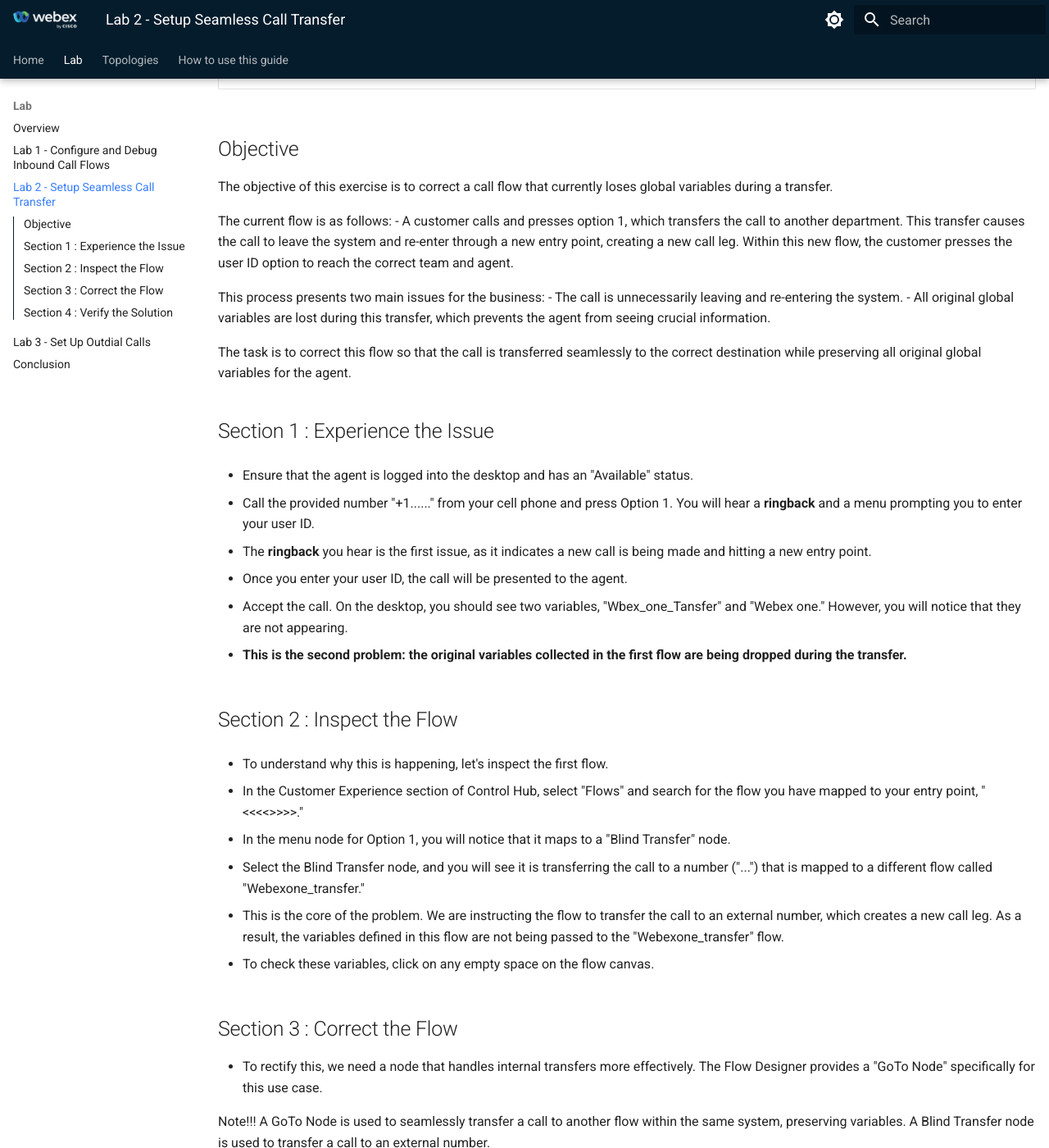
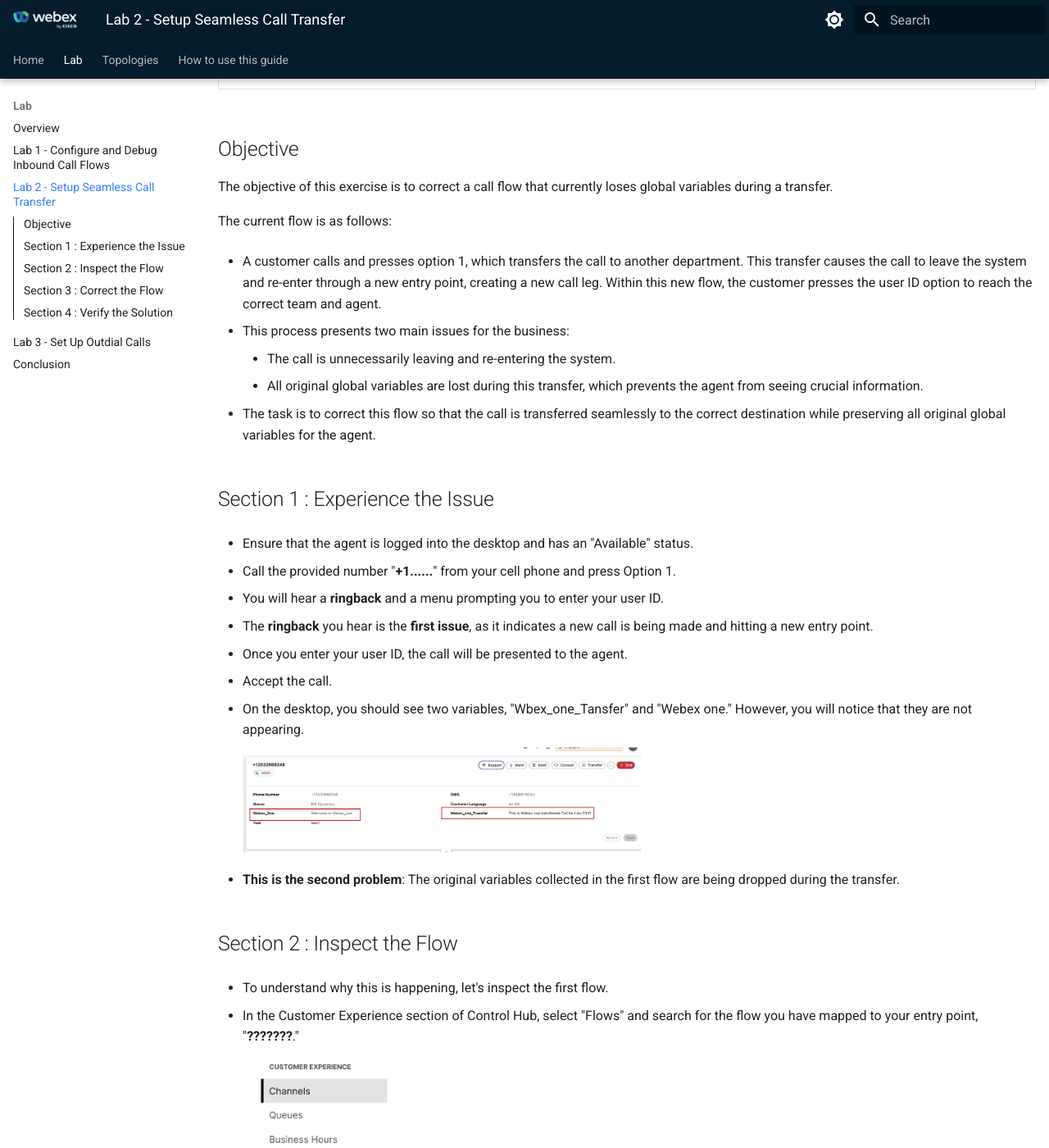
Before and after one commit to WebexCC-SA/LAB-2310, an MkDocs documentation site: the page built from docs/Excercise2.md, in a window 1280 px wide and 1400 px high, scrolled down 323 px. Shown: the whole window at 82% size. Built offline with MkDocs 1.6.1 and Material for MkDocs 9.7.7, drawn with Linux system fonts in a browser that asks for light colours; some of the changed lines change nothing that is shown; some of the changed text lies outside the part shown.

Commit message:
version14

```diff
--- a/docs/Excercise2.md
+++ b/docs/Excercise2.md
@@ -14,67 +14,97 @@
 The objective of this exercise is to correct a call flow that currently loses global variables during a transfer.
 
 The current flow is as follows:
-      - A customer calls and presses option 1, which transfers the call to another department. This transfer causes the call to leave the system and re-enter through a new entry point, creating a new call leg. Within this new flow, the customer presses the user ID option to reach the correct team and agent.
 
-This process presents two main issues for the business:
+- A customer calls and presses option 1, which transfers the call to another department. This transfer causes the call to leave the system and re-enter through a new entry point, creating a new call leg. Within this new flow, the customer presses the user ID option to reach the correct team and agent.
+
+- This process presents two main issues for the business:
       - The call is unnecessarily leaving and re-entering the system.
       - All original global variables are lost during this transfer, which prevents the agent from seeing crucial information.
 
-The task is to correct this flow so that the call is transferred seamlessly to the correct destination while preserving all original global variables for the agent.
+- The task is to correct this flow so that the call is transferred seamlessly to the correct destination while preserving all original global variables for the agent.
 
 
 ## Section 1 : Experience the Issue
 
 - Ensure that the agent is logged into the desktop and has an "Available" status.
 
-- Call the provided number "+1......" from your cell phone and press Option 1. You will hear a **ringback** and a menu prompting you to enter your user ID.
+- Call the provided number "**+1......**" from your cell phone and press Option 1.
 
-- The **ringback** you hear is the first issue, as it indicates a new call is being made and hitting a new entry point.
+- You will hear a **ringback** and a menu prompting you to enter your user ID.
+
+- The **ringback** you hear is the **first issue**, as it indicates a new call is being made and hitting a new entry point.
 
 - Once you enter your user ID, the call will be presented to the agent.
 
-- Accept the call. On the desktop, you should see two variables, "Wbex_one_Tansfer" and "Webex one." However, you will notice that they are not appearing.
+- Accept the call.
 
-- **This is the second problem: the original variables collected in the first flow are being dropped during the transfer.**
+- On the desktop, you should see two variables, "Wbex_one_Tansfer" and "Webex one." However, you will notice that they are not appearing.
+
+      ![Nav](./assets/2310_Excercise2_1_1.png){ width="500" }
+
+- **This is the second problem**: The original variables collected in the first flow are being dropped during the transfer.
 
 ## Section 2 : Inspect the Flow
 
 - To understand why this is happening, let's inspect the first flow.
 
-- In the Customer Experience section of Control Hub, select "Flows" and search for the flow you have mapped to your entry point, "<<<<<User*_Flow>>>>>."
+- In the Customer Experience section of Control Hub, select "Flows" and search for the flow you have mapped to your entry point, "**???????**."
+
+      ![Nav](./assets/2310_Excercise2_1_2.png){ width="200" }
 
 - In the menu node for Option 1, you will notice that it maps to a "Blind Transfer" node.
 
-- Select the Blind Transfer node, and you will see it is transferring the call to a number ("...") that is mapped to a different flow called "Webexone_transfer."
+      ![Nav](./assets/2310_Excercise2_1_3.png){ width="500" }
 
-- This is the core of the problem. We are instructing the flow to transfer the call to an external number, which creates a new call leg. As a result, the variables defined in this flow are not being passed to the "Webexone_transfer" flow.
+- Select the Blind Transfer node, and you will see it is transferring the call to a number "**??????**" that is mapped to a different flow called "**Webexone_transfer**"
 
-- To check these variables, click on any empty space on the flow canvas.
+      ![Nav](./assets/2310_Excercise2_1_4.png){ width="500" }
+
+- This is the core of the problem. We are instructing the flow to transfer the call to an external number, which creates a new call leg. As a result, the variables as well defined in this flow are not being passed to the "Webexone_transfer" flow.
+
+- To check these variables, click on any empty space on the flow canvas and review the right side of the flow.
+
+      ![Nav](./assets/2310_Excercise2_1_5.png){ width="500" }
 
 ## Section 3 : Correct the Flow
 
-- To rectify this, we need a node that handles internal transfers more effectively. The Flow Designer provides a "GoTo Node" specifically for this use case.
+- To rectify this, we need a node that handles internal transfers more effectively.
+
+The Flow Designer provides a "GoTo Node" specifically for this use case.
 
 Note!!!
-  A GoTo Node is used to seamlessly transfer a call to another flow within the same system, preserving variables. A Blind Transfer node is used to transfer a call to an external number.
+  A GoTo Node is used to seamlessly transfer a call to another flow within the same system, preserving variables.
+  A Blind Transfer node is used to transfer a call to an external number.
 
 - To replace the Blind Transfer node, first enable the edit mode of the flow designer.
 
+      ![Nav](./assets/2310_Excercise2_1_6.png){ width="500" }
+
 - Delete the Blind Transfer node by selecting it and pressing the delete key.
+
+      ![Nav](./assets/2310_Excercise2_1_7.png){ width="500" }
 
 - From the Flow Control section, drag a "GoTo Node" onto the canvas.
 
-- In the GoTo Node's properties, select "Entry point" as the destination type and map it to "Webexone_transfer_EP."
+      ![Nav](./assets/2310_Excercise2_1_8.png){ width="500" }
+
+- In the GoTo Node's properties, select "Entry point" as the destination type and map it to "**Webexone_transfer_EP**"
+
+      ![Nav](./assets/2310_Excercise2_1_9.png){ width="200" }
 
 - Connect the Menu node's Option 1 output to the GoTo Node and the "undefined" error output to the "End of the flow" node, as shown in the screenshot above
 
 - Toggle "Validation" to "On" to ensure there are no validation errors, and then publish the flow.
 
+      ![Nav](./assets/2310_Excercise2_1_10.png){ width="500" }
+
 ## Section 4 : Verify the Solution
 
 - Ensure that the agent is logged into the desktop and has an "Available" status.
 
-- Call your provided number "+1......" from your cell phone again and press Option 1. You should hear no ringback, but instead, be directly presented with the menu option to enter your user ID.
+- Call your provided number "**1......**" from your cell phone again and press Option 1.
+
+- You should hear no ringback, but instead, be directly presented with the menu option to enter your user ID.
 
 - This resolves the first problem of creating a new call leg for the transfer.
 
@@ -82,6 +112,8 @@
 
 - After the call is accepted, you should now see the two variables defined in the first flow on the agent desktop.
 
+      ![Nav](./assets/2310_Excercise2_1_1.png){ width="500" }
+
 - This confirms that the second problem of variables being lost has also been resolved.
 
 Congratulations on successfully completing this exercise!
```
Also changed, not shown: docs/assets/2310_Excercise2_1_1.png (added), docs/assets/2310_Excercise2_1_10.png (added), docs/assets/2310_Excercise2_1_2.png (added), docs/assets/2310_Excercise2_1_3.png (added), docs/assets/2310_Excercise2_1_4.png (added), docs/assets/2310_Excercise2_1_5.png (added), docs/assets/2310_Excercise2_1_6.png (added), docs/assets/2310_Excercise2_1_7.png (added), docs/assets/2310_Excercise2_1_8.png (added), docs/assets/2310_Excercise2_1_9.png (added).
